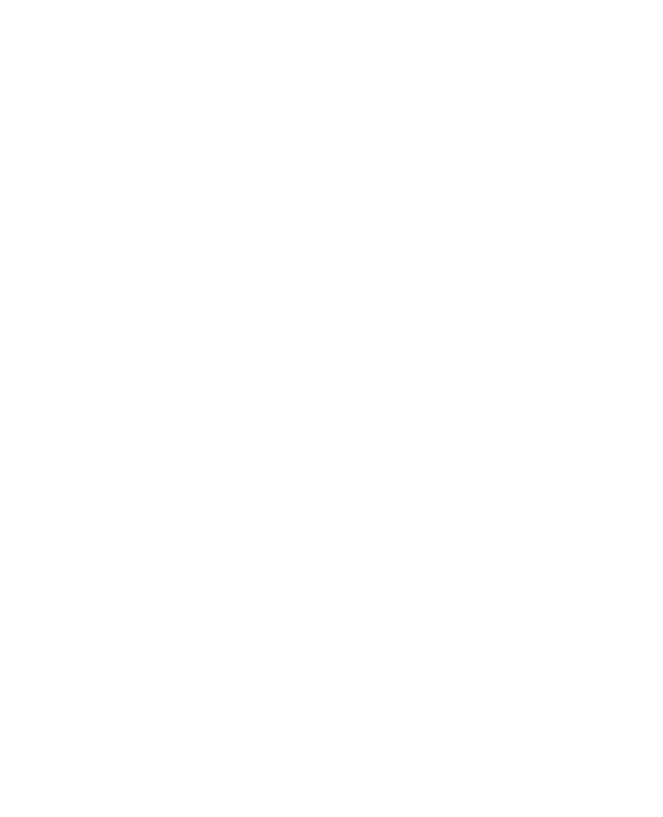
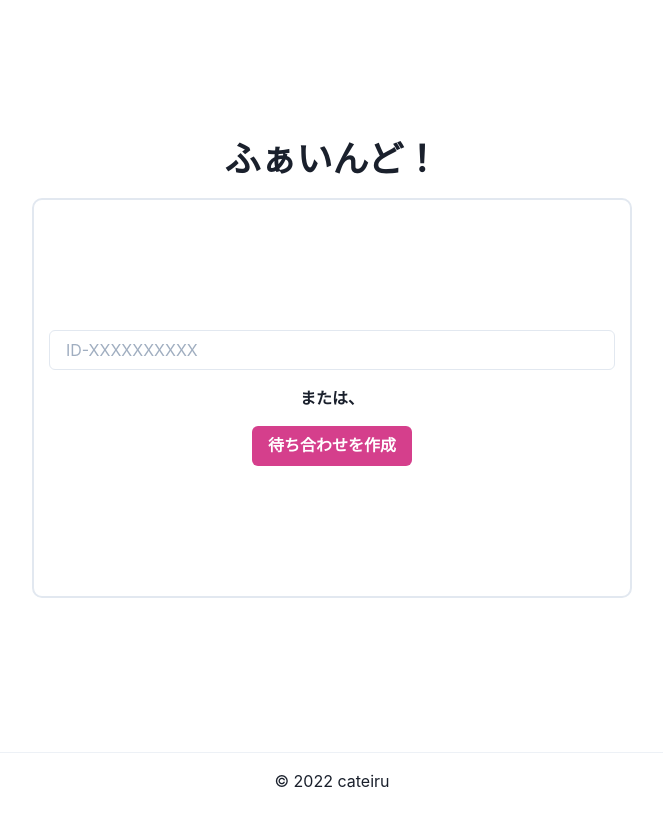
Before and after one commit to cateiru/find, a Next.js app: page / in a window 1280 px wide. Shown: the whole page, without its empty margins (308-971 px from the left). Built offline with nearby package versions, Linux system fonts and the light colour scheme.

Commit message:
ホーム作った

```diff
--- /dev/null
+++ b/components/Common/Base.tsx
@@ -0,0 +1,16 @@
+import {Flex, Box} from '@chakra-ui/react';
+import React from 'react';
+import Footer from './Footer';
+
+const Base: React.FC<{children: React.ReactNode}> = props => {
+  return (
+    <Flex flexDirection="column" minHeight="100vh">
+      <Box>{props.children}</Box>
+      <Box marginTop="auto" as="footer">
+        <Footer />
+      </Box>
+    </Flex>
+  );
+};
+
+export default Base;
--- /dev/null
+++ b/components/Common/Footer.tsx
@@ -0,0 +1,21 @@
+import {Center, Divider, Box, Text, Link} from '@chakra-ui/react';
+
+const Footer = () => {
+  return (
+    <>
+      <Center>
+        <Box width="95%" margin="1rem 0 1rem 0">
+          <Divider />
+        </Box>
+      </Center>
+      <Text textAlign="center" mb="1.5rem">
+        &copy; {new Date().getFullYear()}&nbsp;
+        <Link href="https://cateiru.com" isExternal>
+          cateiru
+        </Link>
+      </Text>
+    </>
+  );
+};
+
+export default Footer;
--- /dev/null
+++ b/components/Common/Title.tsx
@@ -0,0 +1,18 @@
+import Head from 'next/head';
+import React from 'react';
+
+const Title: React.FC<{children: React.ReactNode; name?: string}> = ({
+  children,
+  name,
+}) => {
+  return (
+    <>
+      <Head>
+        <title>{name || ''}</title>
+      </Head>
+      {children}
+    </>
+  );
+};
+
+export default Title;
--- /dev/null
+++ b/components/Home/Home.tsx
@@ -0,0 +1,91 @@
+import {
+  Center,
+  Box,
+  Heading,
+  Input,
+  Text,
+  Button,
+  Flex,
+} from '@chakra-ui/react';
+import {useRouter} from 'next/router';
+import React from 'react';
+
+const Home = () => {
+  const [id, setId] = React.useState('');
+  const [err, setErr] = React.useState(false);
+  const router = useRouter();
+
+  const handleChange = () => {
+    if (/ID-[0-9A-Z]{10}/.test(id)) {
+      router.push(`/connect?id=${encodeURI(id)}`);
+    } else {
+      setErr(true);
+    }
+  };
+
+  const handleNew = () => {
+    let key = '';
+    for (let i = 0; i < 10; i++) {
+      key += Math.floor(Math.random() * 16).toString(16);
+    }
+
+    const newId = `ID-${key.toUpperCase()}`;
+
+    router.push(`/connect?id=${encodeURI(newId)}&new`);
+  };
+
+  return (
+    <Center height="92vh">
+      <Box>
+        <Heading textAlign="center" mb="1rem">
+          ふぁいんど！
+        </Heading>
+        <Box
+          borderWidth={{base: '0', md: '2px'}}
+          borderRadius="10px"
+          width={{base: '100vw', md: '600px'}}
+          height={{base: 'auto', md: '400px'}}
+        >
+          <Flex alignItems="center" height="100%">
+            <Box width="100%">
+              <Center>
+                <Input
+                  size="md"
+                  width="95%"
+                  colorScheme="pink"
+                  placeholder="ID-XXXXXXXXXX"
+                  value={id}
+                  isInvalid={err}
+                  onChange={e => {
+                    setId(e.target.value);
+                    setErr(false);
+                  }}
+                  onKeyPress={e => {
+                    if (e.key === 'Enter') {
+                      e.preventDefault();
+                      handleChange();
+                    }
+                  }}
+                />
+              </Center>
+              <Text textAlign="center" my="1rem" fontWeight="bold">
+                または、
+              </Text>
+              <Center>
+                <Button
+                  colorScheme="pink"
+                  width={{base: '95%', md: 'auto'}}
+                  onClick={handleNew}
+                >
+                  待ち合わせを作成
+                </Button>
+              </Center>
+            </Box>
+          </Flex>
+        </Box>
+      </Box>
+    </Center>
+  );
+};
+
+export default Home;
--- a/pages/_app.tsx
+++ b/pages/_app.tsx
@@ -1,11 +1,14 @@
 import {ChakraProvider} from '@chakra-ui/react';
 import type {AppProps} from 'next/app';
 import {RecoilRoot} from 'recoil';
+import Base from '../components/Common/Base';
 
 const MyApp = ({Component, pageProps}: AppProps) => (
   <RecoilRoot>
     <ChakraProvider>
-      <Component {...pageProps} />
+      <Base>
+        <Component {...pageProps} />
+      </Base>
     </ChakraProvider>
   </RecoilRoot>
 );
--- a/pages/index.tsx
+++ b/pages/index.tsx
@@ -1,7 +1,13 @@
 import type {NextPage} from 'next';
+import Title from '../components/Common/Title';
+import Home from '../components/Home/Home';
 
-const Home: NextPage = () => {
-  return <></>;
+const Index: NextPage = () => {
+  return (
+    <Title name="ふぁいんど！">
+      <Home />
+    </Title>
+  );
 };
 
-export default Home;
+export default Index;
```
